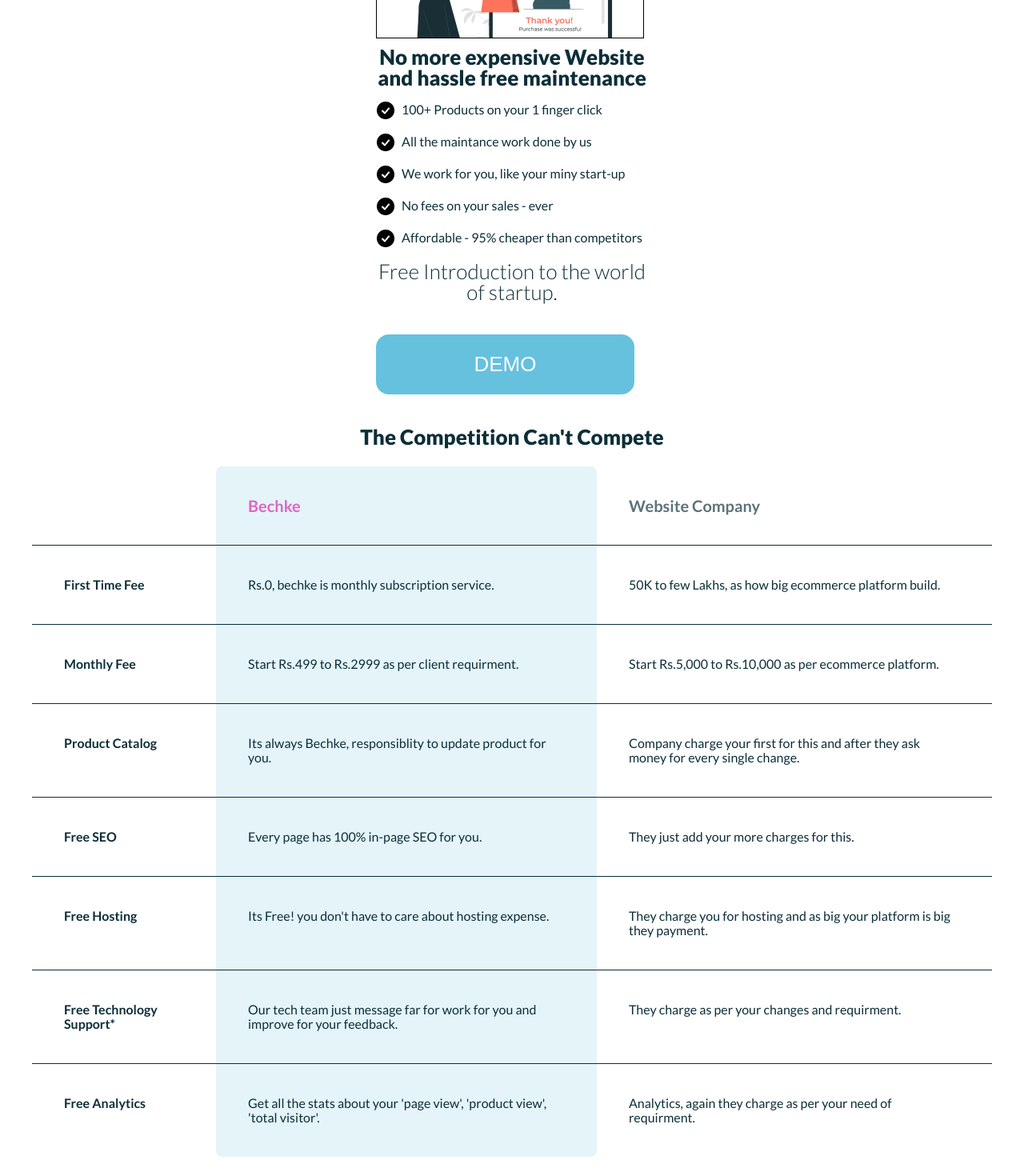
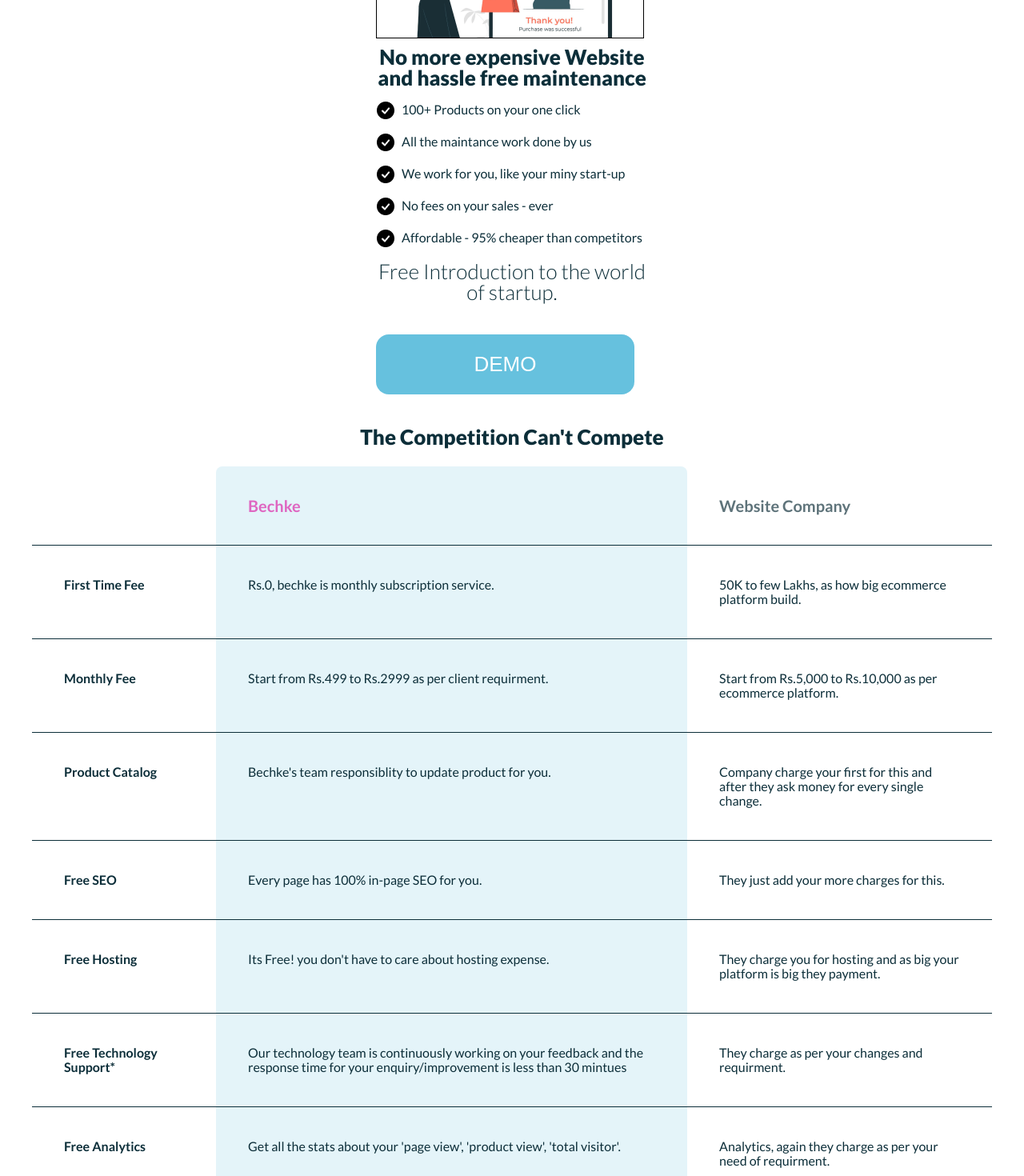
Before and after one commit to pnkjjsr/bechke-alpha.1.0, a Next.js app: page / in a window 1280 px wide. Shown: the part 280-1750 px from the top of the page at 80% size. Built offline with nearby package versions, Linux system fonts and the light colour scheme.

Commit message:
text content changes on feature and compare.

```diff
--- a/src/components/Compare/Table/index.jsx
+++ b/src/components/Compare/Table/index.jsx
@@ -10,12 +10,12 @@
   },
   {
     label: "Monthly Fee",
-    bechke: "Start Rs.499 to Rs.2999 as per client requirment.",
-    others: "Start Rs.5,000 to Rs.10,000 as per ecommerce platform.",
+    bechke: "Start from Rs.499 to Rs.2999 as per client requirment.",
+    others: "Start from Rs.5,000 to Rs.10,000 as per ecommerce platform.",
   },
   {
     label: "Product Catalog",
-    bechke: "Its always Bechke, responsiblity to update product for you.",
+    bechke: "Bechke's team responsiblity to update product for you.",
     others:
       "Company charge your first for this and after they ask money for every single change.",
   },
@@ -33,7 +33,7 @@
   {
     label: "Free Technology Support*",
     bechke:
-      "Our tech team just message far for work for you and improve for your feedback.",
+      "Our technology team is continuously working on your feedback and the response time for your enquiry/improvement is less than 30 mintues",
     others: "They charge as per your changes and requirment.",
   },
   {
--- a/src/components/Feature/bechke/index.jsx
+++ b/src/components/Feature/bechke/index.jsx
@@ -14,7 +14,7 @@
 
       <ul>
         <li>
-          <span>100+ Products on your 1 finger click</span>
+          <span>100+ Products on your one click</span>
         </li>
         <li>
           <span>All the maintance work done by us</span>
```
